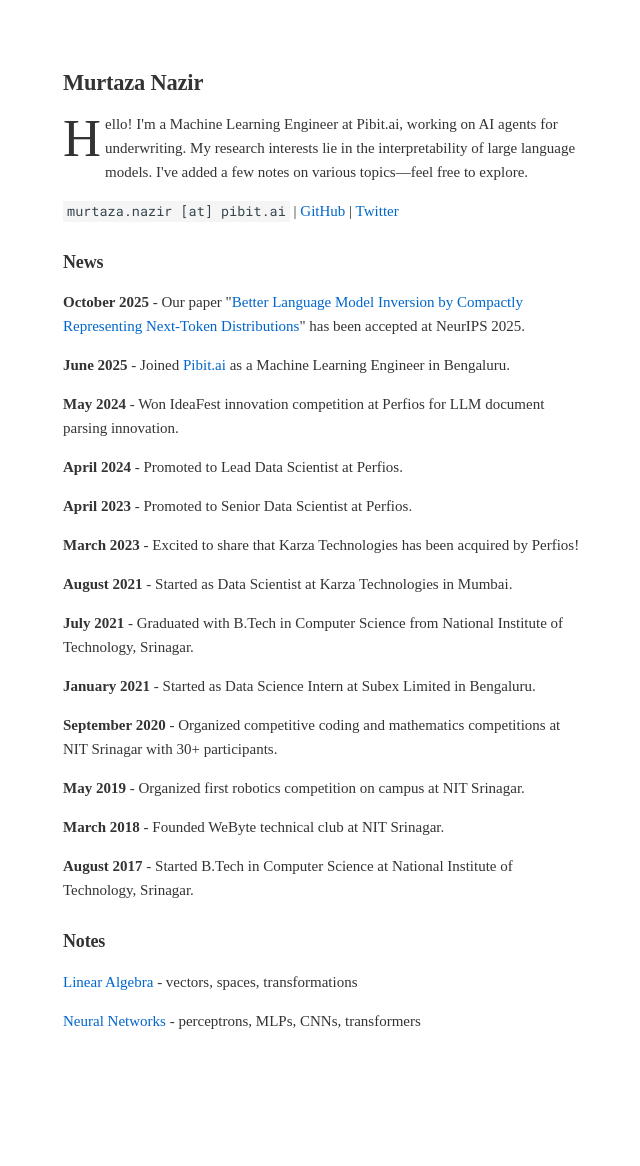
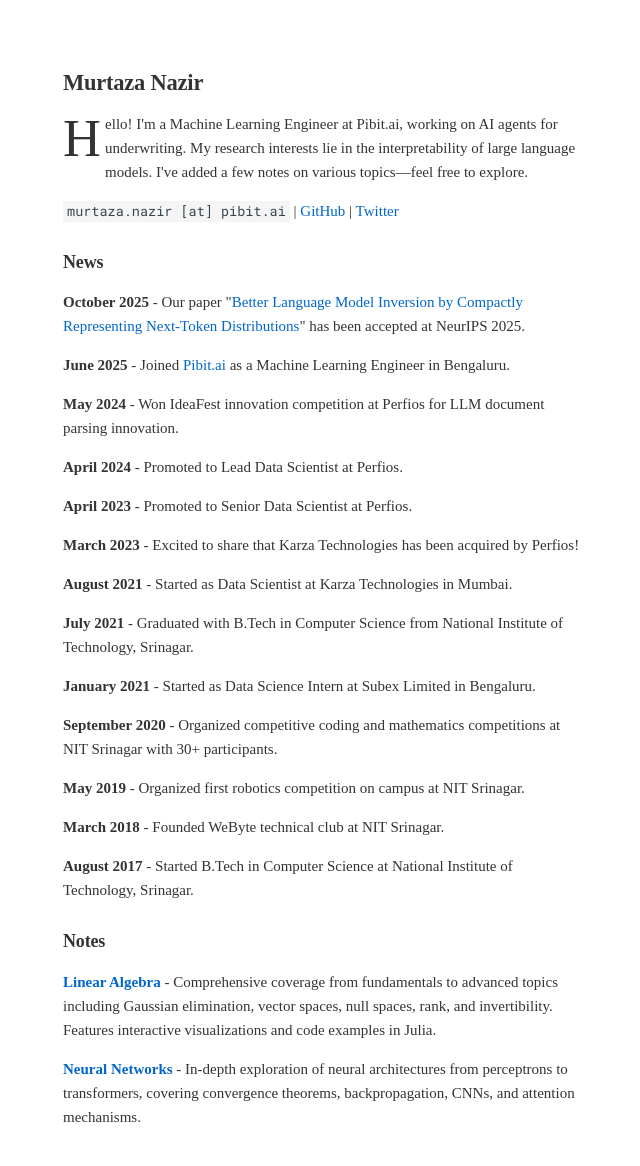
Before and after one commit to themurtazanazir/themurtazanazir.github.io, an MkDocs documentation site: the page built from docs/index.md, in a window 1280 px wide. Shown: the whole page, without its empty margins (196-836 px from the left). Built offline with MkDocs 1.6.1 and Material for MkDocs 9.7.7, drawn with Linux system fonts in a browser that asks for light colours; before the commit the page ends 1070 px from its top, so only the background shows below that.

Commit message:
Enhance Notes section with detailed descriptions highlighting content depth

```diff
--- a/docs/index.md
+++ b/docs/index.md
@@ -34,6 +34,6 @@
 
 ## Notes
 
-[Linear Algebra](linear_algebra/introduction.md) - vectors, spaces, transformations
+**[Linear Algebra](linear_algebra/introduction.md)** - Comprehensive coverage from fundamentals to advanced topics including Gaussian elimination, vector spaces, null spaces, rank, and invertibility. Features interactive visualizations and code examples in Julia.
 
-[Neural Networks](neural_networks/multiayer-perceptron/index.md) - perceptrons, MLPs, CNNs, transformers
+**[Neural Networks](neural_networks/multiayer-perceptron/index.md)** - In-depth exploration of neural architectures from perceptrons to transformers, covering convergence theorems, backpropagation, CNNs, and attention mechanisms.
```
